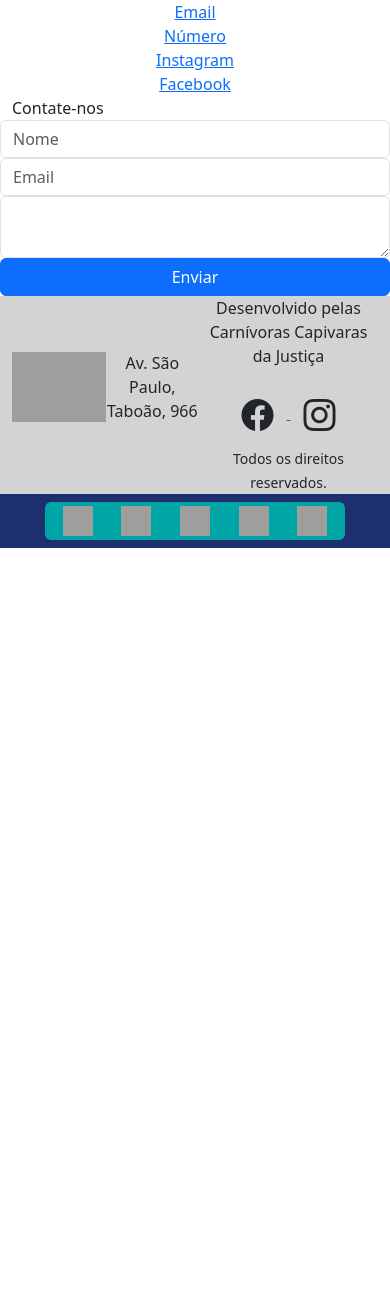
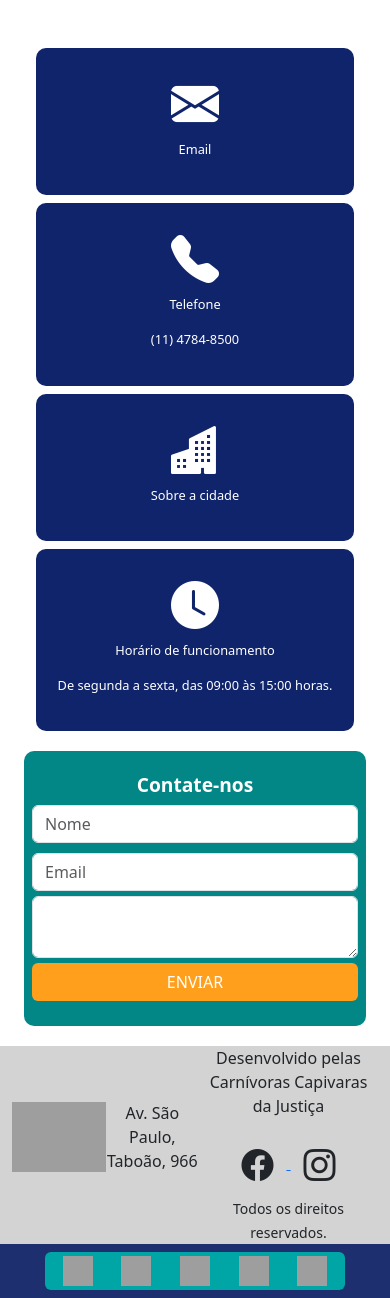
Before and after one commit to IgorVsFeijo/print-2-capybaras, a PHP site: page /contato.php in a window 390 px wide. Shown: the part 190-1488 px from the top of the page. Before the commit the page ends 738 px from the top, so only its background shows below. Run offline with PHP 8.4, Linux system fonts and the light colour scheme; grey boxes are pictures that could not be loaded.

Commit message:
CSS_Contatos

```diff
--- a/contato.php
+++ b/contato.php
@@ -22,24 +22,25 @@
 
     <!-- Fim Header -->
 
-    <div class="container">
-        <main class="row">
+    <div class="container g-5">
+      <main class="row align-items-center contato">
           <div class="col-lg-6 col-md-12 col-sm-12">
-                <div class="row text-center quemsomos_botoes">
-                    <a class="col-lg-6 col-md-6 col-sm-12" href="#">Email</a>
-                    <a class="col-lg-6 col-md-6 col-sm-12" href="#">Número</a>
-                    <a class="col-lg-6 col-md-6 col-sm-12" href="#">Instagram</a>
-                    <a class="col-lg-6 col-md-6 col-sm-12" href="#">Facebook</a>
+              <div class="row text-center justify-content-between contato_botoes g-2">
+                  <a class="col-lg-5 col-md-6 col-sm-12 d-flex flex-column align-items-center" href="#"><i class="bi bi-envelope-fill"></i> <p>Email</p></a>
+                  <a class="col-lg-5 col-md-6 col-sm-12 d-flex flex-column" href="#"><i class="bi bi-telephone-fill"></i><p>Telefone</p><p>(11) 4784-8500</p></a>
+                  <a class="col-lg-5 col-md-6 col-sm-12 d-flex flex-column" href="#"><i class="bi bi-buildings-fill"></i><p>Sobre a cidade</p></a>
+                  <a class="col-lg-5 col-md-6 col-sm-12 d-flex flex-column" href="#"><i class="bi bi-clock-fill"></i><p>Horário de funcionamento</p><p>De segunda a sexta, das 09:00 às 15:00 horas.
+                  </p></a>
               </div>
           </div>
 
-            <div class="col-lg-6 col-md-12 col-sm-12">
+          <div class="col-lg-6 col-md-12 col-sm-12 contato_form">
               <form class="row" action="post">
-                    <label>Contate-nos</label>
+                  <label class="text-center">Contate-nos</label>
                   <input class="form-control" type="text" placeholder="Nome">
                   <input class="form-control" type="email" placeholder="Email">
                   <textarea class="form-control"> </textarea>
-                    <button class="btn btn-primary">Enviar</button>
+                  <button class="btn btn-vermais">Enviar</button>
               </form>
           </div>
       </main>
--- a/style/style.css
+++ b/style/style.css
@@ -312,6 +312,10 @@ footer i.btn{
     background-color: rgb(197, 196, 195);
 }
 
+.sombra{
+    box-shadow: 0px 0px 5px 1px rgba(0, 0, 0, 0.2);
+}
+
 /* PÁGNAS OBRGATÓRAS */
 
 /* Quem somos */
@@ -357,3 +361,45 @@ footer i.btn{
     padding: 10px;
 }
 /* Fim Quem Somos */
+
+/*Contato */
+.contato{
+    margin: 20px 0px;
+}
+
+.contato_botoes{
+    margin: 20px 0px;
+}
+
+.contato_botoes a{
+    background-color: #10246b;
+    padding: 20px;
+    border-radius: 10px;
+    text-decoration: none;
+    color: white;
+}
+
+.contato_botoes p{
+    font-size: 0.8em;
+}
+
+.contato_botoes i{
+    font-size: 3em;
+}
+
+.contato_form{
+    background-color: #038686;
+    padding: 20px;
+    border-radius: 10px;
+}
+
+.contato_form label{
+    font-size: larger;
+    font-weight: bold;
+    color: white;
+}
+
+.contato_form input, .contato_form button{
+    margin: 5px 0px;
+}
+/* Fim Contatos */
```
Lines whose indentation alone changed are shown as unchanged.
